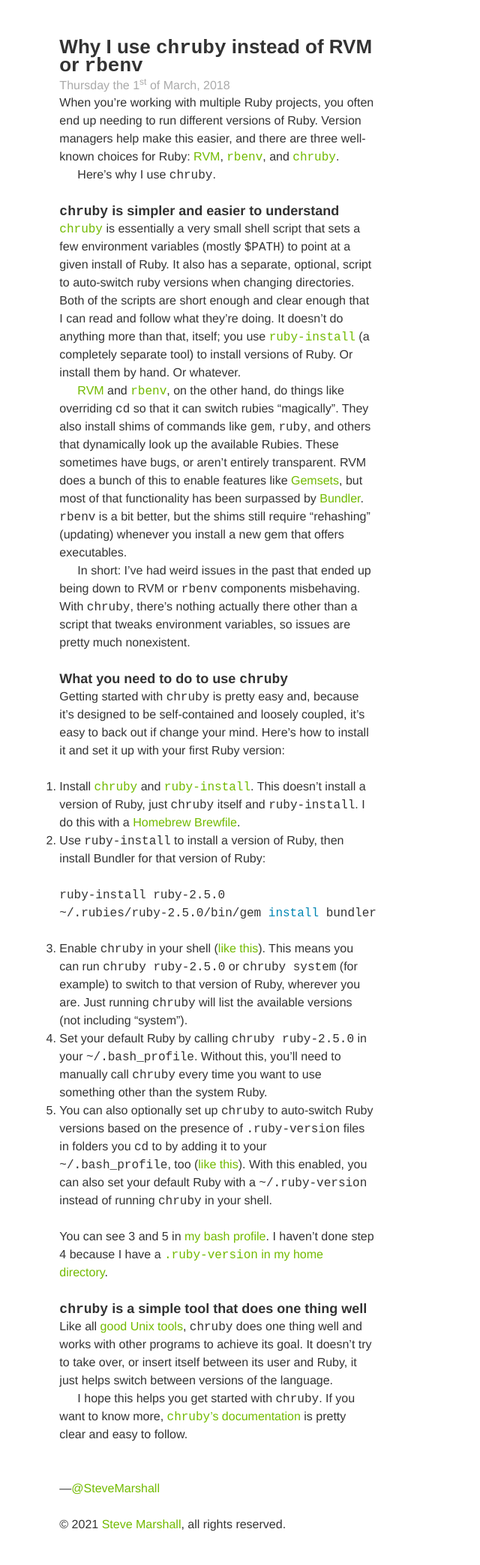
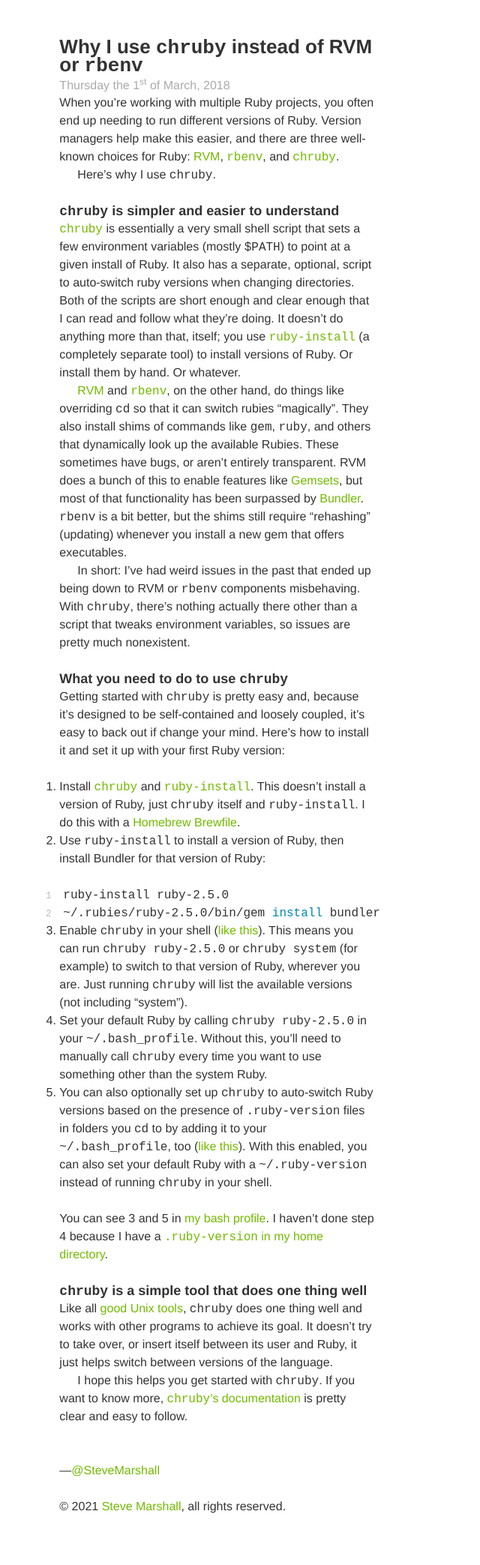
Before and after one commit to SteveMarshall/stevemarshall.github.io, a Jekyll site: the page built from _posts/2018-03-01-why-i-use-chruby.md, in a window 1280 px wide. Shown: the whole page at 75% size, without its empty margins (0-640 px from the left). Built offline with Jekyll 4.4.1, drawn with Linux system fonts in a browser that asks for light colours; our own code applies the rules of GitHub Pages for plain Markdown files; after the commit the page ends 2063 px from its top, so only the background shows below that.

Commit message:
Add line numbers to code blocks
This also tweaks code block styling so it's a bit better-fitted to the
grid.

```diff
--- a/_config.yml
+++ b/_config.yml
@@ -12,6 +12,9 @@
 kramdown:
   input: GFM
   hard_wrap: false
+  syntax_highlighter_opts:
+    block:
+      line_numbers: true
 
 plugins:
 - jekyll-default-layout
--- a/_sass/content.scss
+++ b/_sass/content.scss
@@ -70,7 +70,7 @@
   line-height:              24px;
 }
 .highlight {
-  margin:                   24px 0;
+  margin:                   21px 0 -4px;
 }
 
 hr {
--- a/_sass/syntax.scss
+++ b/_sass/syntax.scss
@@ -1,3 +1,20 @@
+.rouge-table {
+  position: relative;
+  overflow: visible;
+}
+
+.rouge-gutter {
+  color: #bbb;
+  font-size: 12px;
+  padding-top: 2px;
+  position: absolute;
+  text-align: right;
+  left: -12px;
+}
+.rouge-gutter .lineno {
+  float: left;
+  margin-left: -100%;
+}
 /* Cribbed from... somewhere */
 .highlight .c { color: #999988; font-style: italic } /* Comment */
 .highlight .err { color: #a61717; background-color: #e3d2d2 } /* Error */
```
